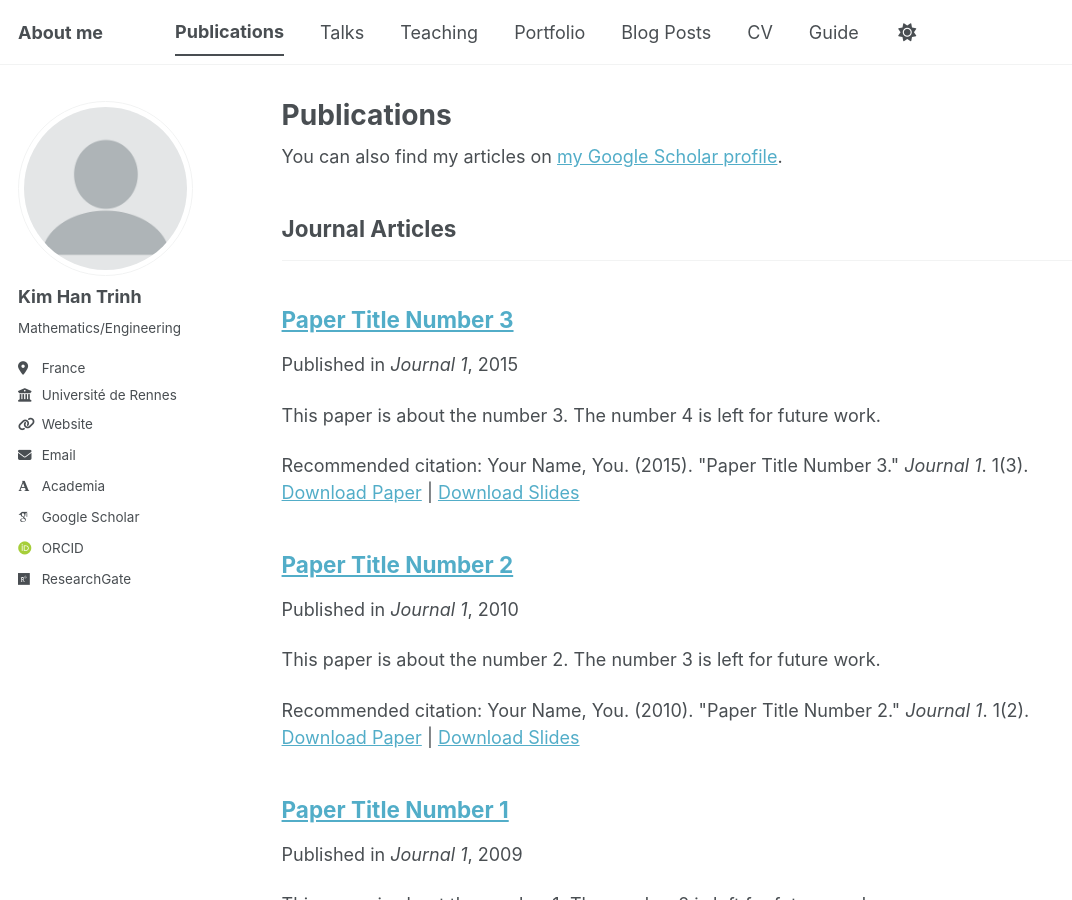
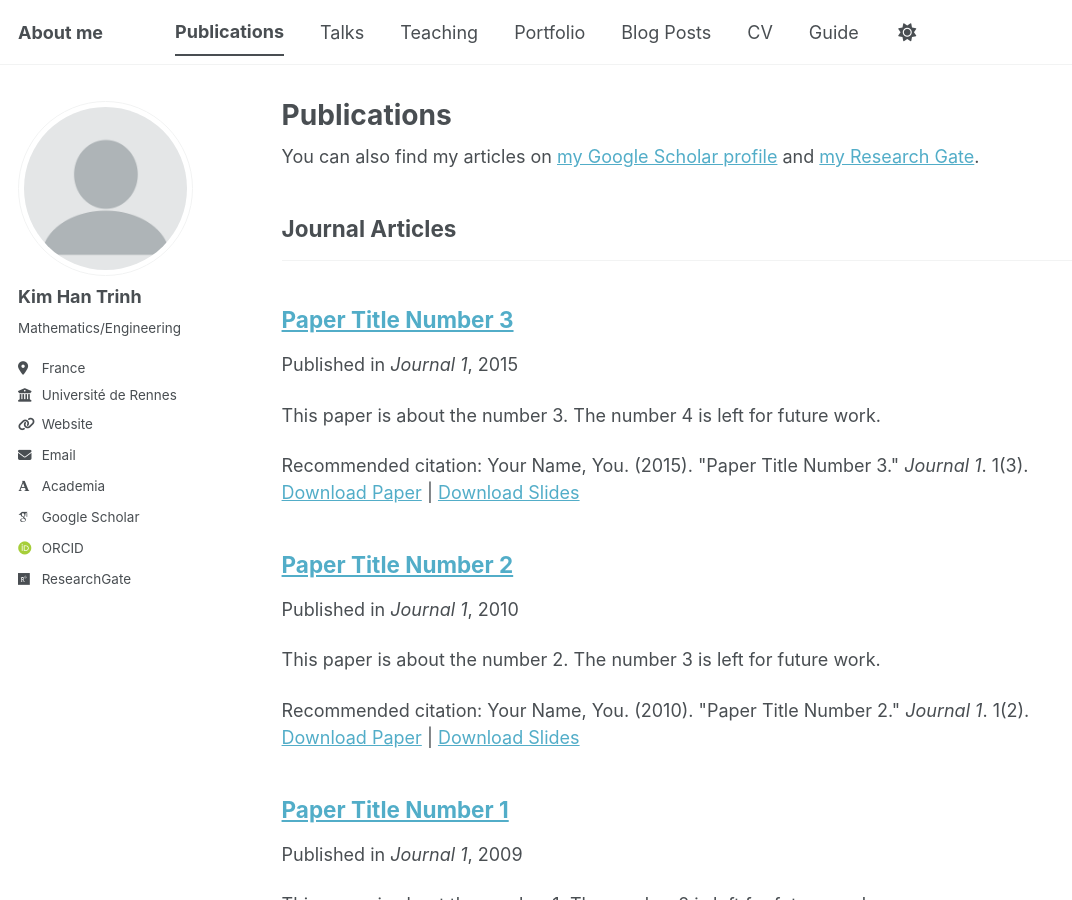
Before and after one commit to khtrinh96/khtrinh96.github.io, a Jekyll site: the page built from _pages/publications.html, in a window 1280 px wide and 900 px high. Shown: the whole window, without its empty margins (0-1072 px from the left). Built offline with Jekyll 4.4.1, drawn with Linux system fonts in a browser that asks for light colours; some web fonts are replaced; a script bundle is joined from its source files by our own code; library files that are not in the unit come from our copies.

Commit message:
Update publications.html

```diff
--- a/_pages/publications.html
+++ b/_pages/publications.html
@@ -6,7 +6,7 @@ author_profile: true
 ---
 
 {% if site.author.googlescholar %}
-  <div class="wordwrap">You can also find my articles on <a href="{{site.author.googlescholar}}">my Google Scholar profile</a>.</div>
+  <div class="wordwrap">You can also find my articles on <a href="{{site.author.googlescholar}}">my Google Scholar profile</a> and <a href="{{site.author.researchgate}}">my Research Gate</a>.</div>
 {% endif %}
 
 {% include base_path %}
```
